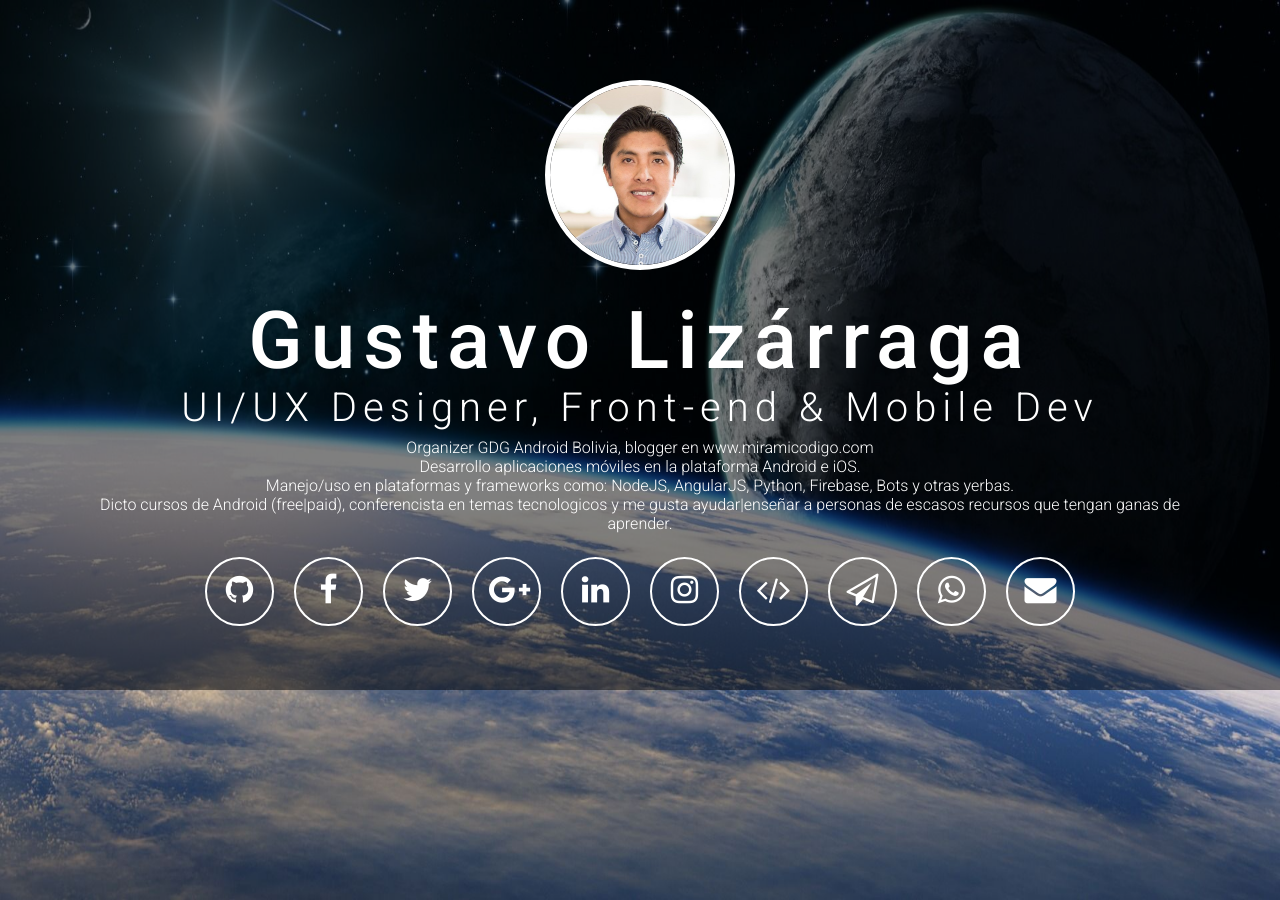
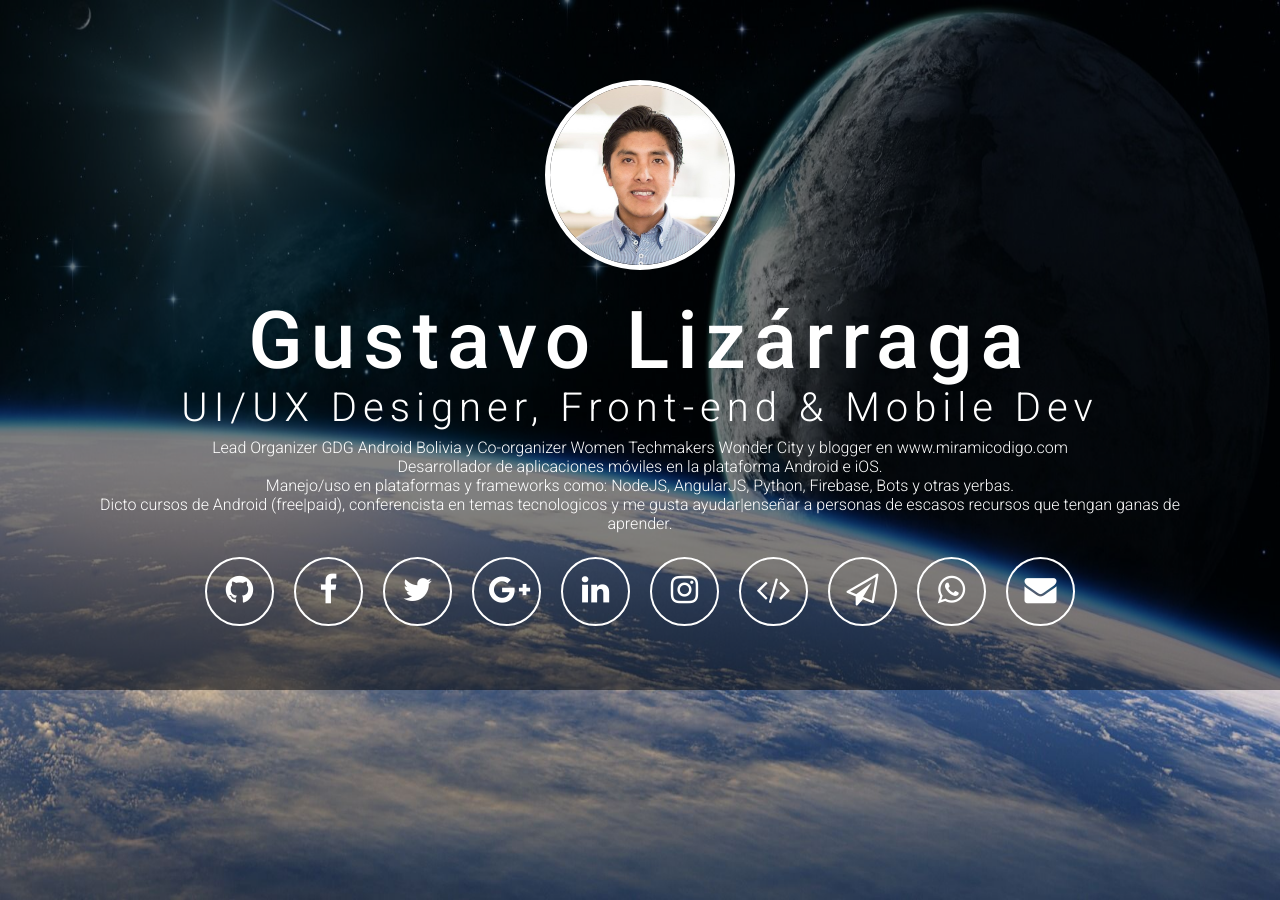
Before and after one commit to lizarragadev/gusn8.github.io, a Jekyll site: the page built from index.html, in a window 1280 px wide. Built offline with Jekyll 4.4.1, drawn with Linux system fonts in a browser that asks for light colours; nearby versions of some CDN libraries.

Commit message:
Update _config.yml

```diff
--- a/_config.yml
+++ b/_config.yml
@@ -2,8 +2,8 @@
 title: Gustavo Lizárraga
 name: Gustavo Lizárraga
 description: "UI/UX Designer, Front-end & Mobile Dev"
-biography-1: "Organizer GDG Android Bolivia, blogger en www.miramicodigo.com"
-biography-2: "Desarrollo aplicaciones móviles en la plataforma Android e iOS."
+biography-1: "Lead Organizer GDG Android Bolivia y Co-organizer Women Techmakers Wonder City y blogger en www.miramicodigo.com"
+biography-2: "Desarrollador de aplicaciones móviles en la plataforma Android e iOS."
 biography-3: "Manejo/uso en plataformas y frameworks como: NodeJS, AngularJS, Python, Firebase, Bots y otras yerbas."
 biography-4: "Dicto cursos de Android (free|paid), conferencista en temas tecnologicos y me gusta ayudar|enseñar a personas de escasos recursos que tengan ganas de aprender."
 baseurl: ""
```
